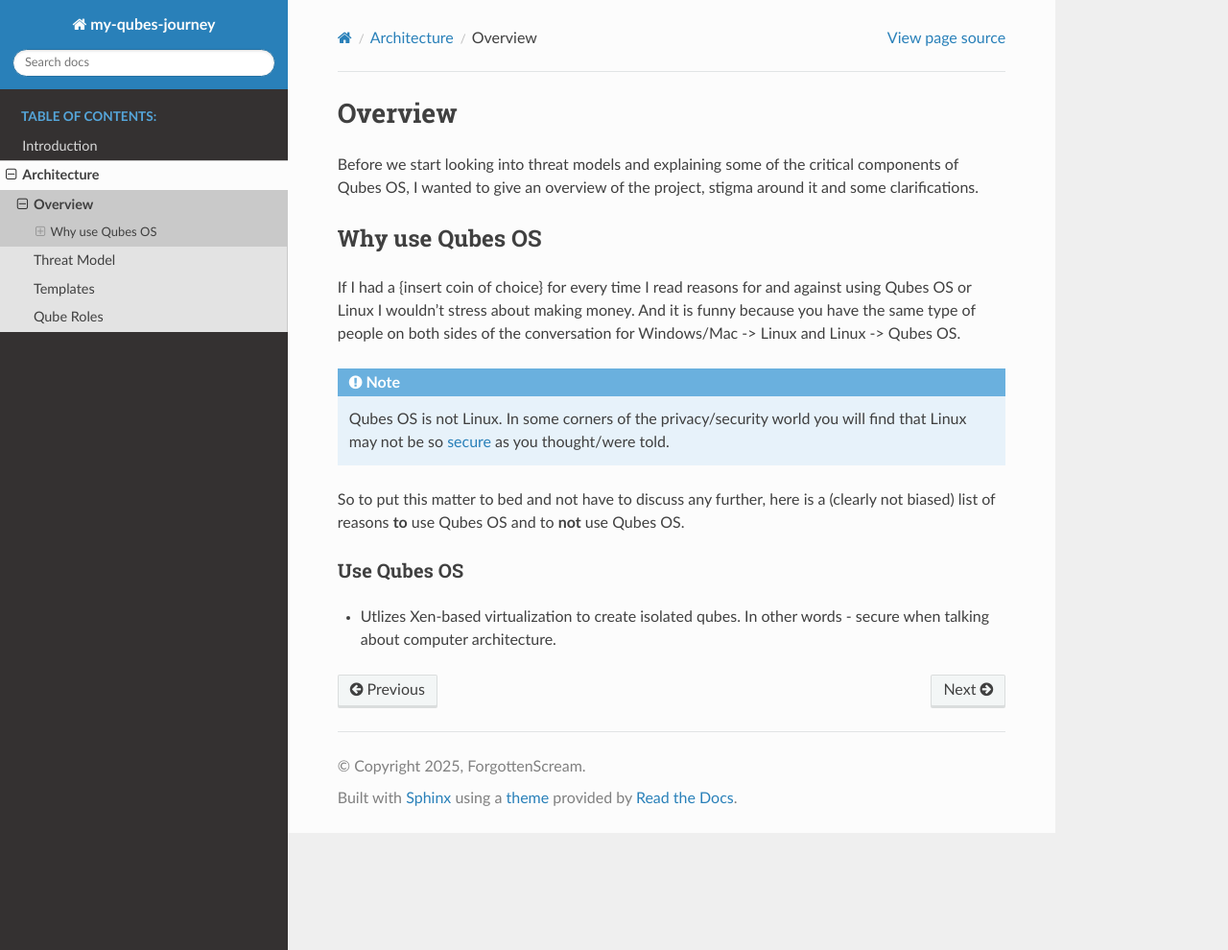
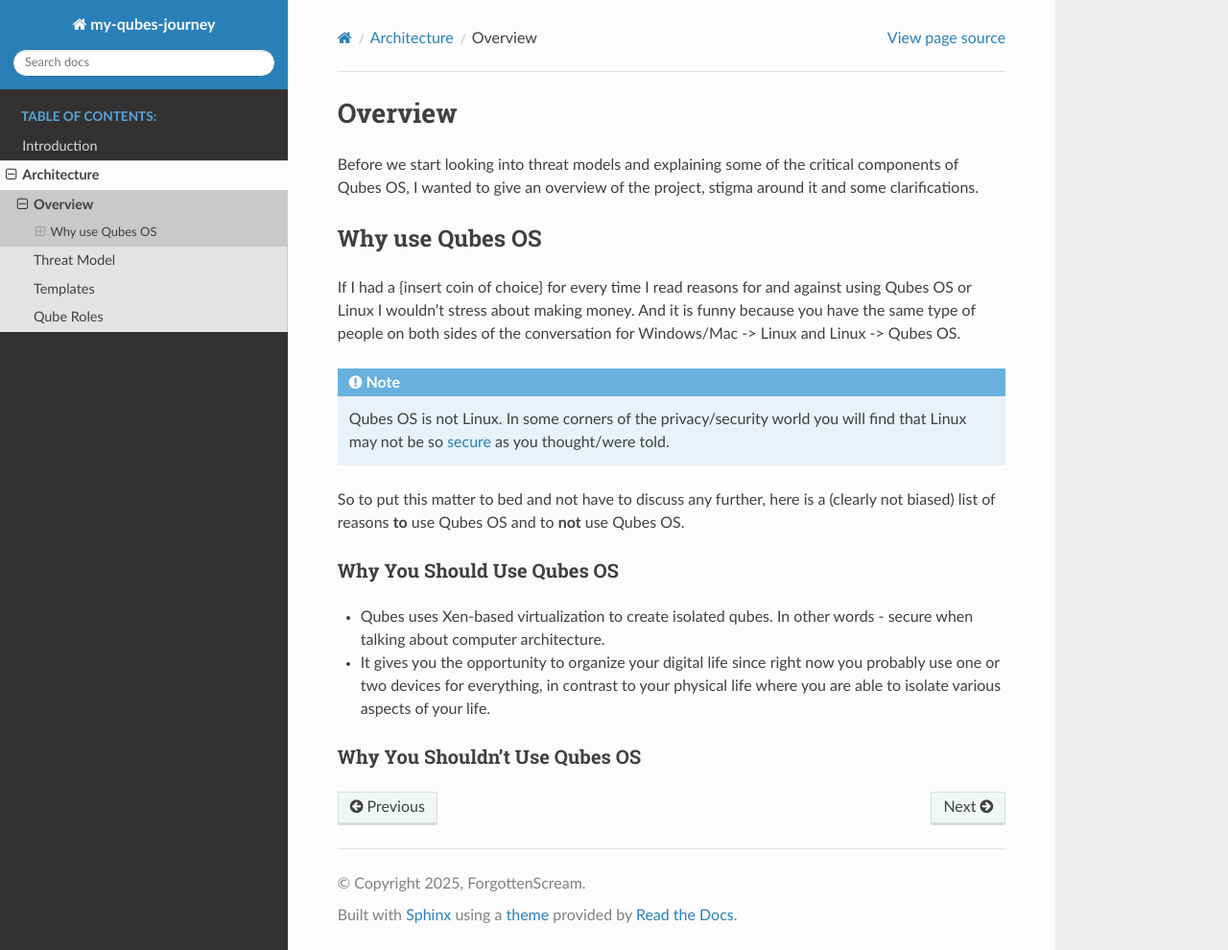
Before and after one commit to ForgottenScream/my-qubes-journey, a Sphinx documentation site: the page built from docs/source/architecture/overview.rst, in a window 1280 px wide and 990 px high. Shown: the whole window at 96% size. Built offline with Sphinx 7.4.7 and the Read the Docs theme 3.1.0, drawn with Linux system fonts in a browser that asks for light colours.

Commit message:
adding more points to why you should and shouldn't use qubes

```diff
--- a/docs/source/architecture/overview.rst
+++ b/docs/source/architecture/overview.rst
@@ -13,6 +13,11 @@
 
 So to put this matter to bed and not have to discuss any further, here is a (clearly not biased) list of reasons **to** use Qubes OS and to **not** use Qubes OS.
 
-Use Qubes OS
-~~~~~~~~~~~~
-- Utlizes Xen-based virtualization to create isolated qubes. In other words - secure when talking about computer architecture.
+Why You Should Use Qubes OS
+~~~~~~~~~~~~~~~~~~~~~~~~~~~
+- Qubes uses Xen-based virtualization to create isolated qubes. In other words - secure when talking about computer architecture.
+- It gives you the opportunity to organize your digital life since right now you probably use one or two devices for everything, in contrast to your physical life where you are able to isolate various aspects of your life.
+
+
+Why You Shouldn't Use Qubes OS
+~~~~~~~~~~~~~~~~~~~~~~~~~~~~~~
```
